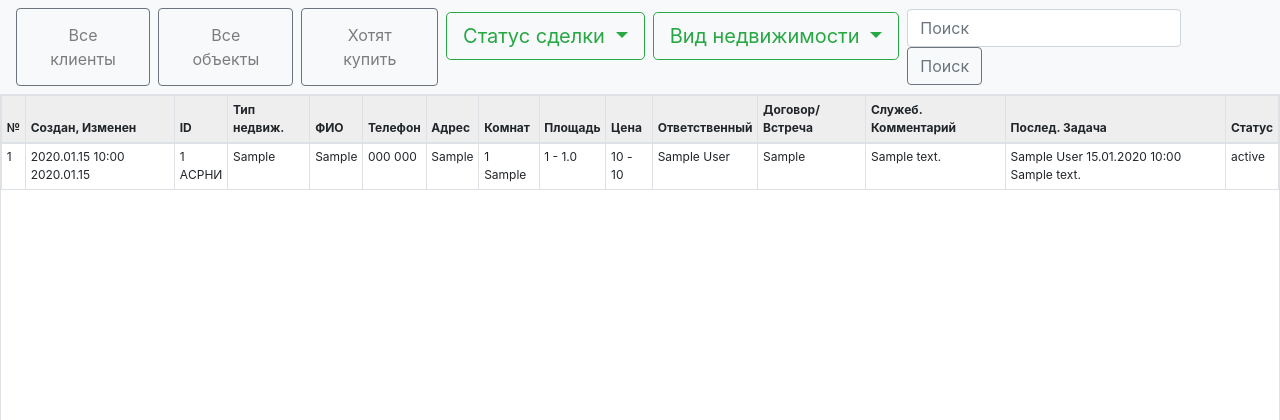
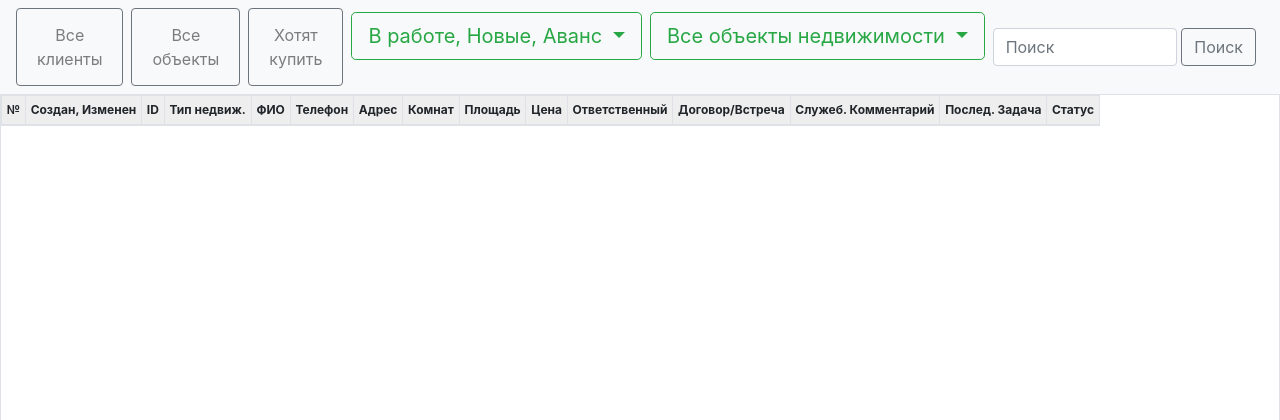
Before and after one commit to Chaplygin-vlad/crm_build, a Django app: page /all_buyers/ in a window 1280 px wide. Shown: the top 420 px of the page. Run offline with Django 3.2, Linux system fonts and the light colour scheme; tables that the repository leaves empty hold one stand-in row (values such as "Sample post"); lists and menus that the app fills with data are empty.

Commit message:
add filters and search

```diff
--- a/crm/crm_build/templates/base.html
+++ b/crm/crm_build/templates/base.html
@@ -57,19 +57,34 @@
                         type="button" id="dropdownMenuButton"
                         data-toggle="dropdown" aria-haspopup="true"
                         aria-expanded="false">
-                        Статус сделки
+                    <lable text=" "></lable>
+                    {{ status_value }}
                 </button>
                 <div class="dropdown-menu"
                      aria-labelledby="dropdownMenuButton">
-                        <a class="nav-link dropdown-item" href="#">Новые, В работе, Аванс</a>
-                        <a class="nav-link dropdown-item" href="#">Все статусы...</a>
-                        <a class="nav-link dropdown-item" href="#">Новые</a>
-                        <a class="nav-link dropdown-item" href="#">В работе</a>
-                        <a class="nav-link dropdown-item" href="#">Аванс</a>
-                        <a class="nav-link dropdown-item" href="#">Отложенные</a>
-                        <a class="nav-link dropdown-item" href="#">Сделка (завершена)</a>
-                        <a class="nav-link dropdown-item" href="#">Архив (без сделки)</a>
-                        <a class="nav-link dropdown-item" href="#">Рекламные</a>
+                    <a class="nav-link dropdown-item"
+                       href="{{ request.path }}?obj_type={{ obj_type_key }}">Новые,
+                        В работе, Аванс</a>
+                    <a class="nav-link dropdown-item"
+                       href="{{ request.path }}?status=all&obj_type={{ obj_type_key }}">Все
+                        статусы...</a>
+                    <a class="nav-link dropdown-item"
+                       href="{{ request.path }}?status=new&obj_type={{ obj_type_key }}">Новые</a>
+                    <a class="nav-link dropdown-item"
+                       href="{{ request.path }}?status=in_work&obj_type={{ obj_type_key }}">В
+                        работе</a>
+                    <a class="nav-link dropdown-item"
+                       href="{{ request.path }}?status=avans&obj_type={{ obj_type_key }}">Аванс</a>
+                    <a class="nav-link dropdown-item"
+                       href="{{ request.path }}?status=delayed&obj_type={{ obj_type_key }}">Отложенные</a>
+                    <a class="nav-link dropdown-item"
+                       href="{{ request.path }}?status=closed&obj_type={{ obj_type_key }}">Сделка
+                        (завершена)</a>
+                    <a class="nav-link dropdown-item"
+                       href="{{ request.path }}?status=archive&obj_type={{ obj_type_key }}">Архив
+                        (без сделки)</a>
+                    <a class="nav-link dropdown-item"
+                       href="{{ request.path }}?status=advert&obj_type={{ obj_type_key }}">Рекламные</a>
                 </div>
 
             </li>
@@ -79,28 +94,40 @@
                         type="button" id="dropdownMenuButton"
                         data-toggle="dropdown" aria-haspopup="true"
                         aria-expanded="false">
-                        Вид недвижимости
+                    {{ obj_type_value }}
                 </button>
                 <div class="dropdown-menu"
                      aria-labelledby="dropdownMenuButton">
-                        <a class="nav-link dropdown-item" href="#">Все типы недвижимости</a>
-                        <a class="nav-link dropdown-item" href="#">Квартиры</a>
-                        <a class="nav-link dropdown-item" href="#">Дома</a>
-                        <a class="nav-link dropdown-item" href="#">Земельные участки</a>
+                    <a class="nav-link dropdown-item"
+                       href="{{ request.path }}?status={{ status_key }}">Все
+                        типы недвижимости</a>
+                    <a class="nav-link dropdown-item"
+                       href="{{ request.path }}?obj_type=apart&status={{ status_key }}">Квартира</a>
+                    <a class="nav-link dropdown-item"
+                       href="{{ request.path }}?obj_type=house&status={{ status_key }}">Дом</a>
+                    <a class="nav-link dropdown-item"
+                       href="{{ request.path }}?obj_type=land&status={{ status_key }}">Земельный
+                        участок</a>
                 </div>
 
 
             </li>
         </ul>
 
-        <form class="form-inline my-2 my-lg-0">
-            <input class="form-control mr-sm-2" type="search"
+        <span class="mr-1">
+          <input onchange="getSearchUrl()" id="search_input" name="q"
+                 class="form-control mr-sm-2"
+                 type="search"
                  placeholder="Поиск" aria-label="Поиск">
-            <button class="btn btn-outline-secondary my-2 my-sm-0"
-                    type="submit">
+        </span>
+        <span>
+        <a id="search_link" class="btn btn-outline-secondary my-2 my-sm-0"
+           href="{{ request.path }}?obj_type={{ obj_type_key }}&status={{ status_key }}">
             Поиск
-            </button>
-        </form>
+        </a>
+        </span>
+
+
         <a class="ml-2" href="#"><i class="fas fa-filter fa-lg"></i></a>
     </div>
 </nav>
@@ -120,6 +147,21 @@
         integrity="sha384-w1Q4orYjBQndcko6MimVbzY0tgp4pWB4lZ7lr30WKz0vr/aWKhXdBNmNb5D92v7s"
         crossorigin="anonymous"></script>
 
+<script>
+    function getSearchUrl() {
+        let input = document.getElementById('search_input');
+        let a = document.getElementById('search_link');
+        a.setAttribute('href', a.getAttribute('href') + "&q=" + input.value);
+    }
+    const input_node = document.getElementById('search_input');
+    input_node.addEventListener("keyup", function(event) {
+    if (event.key === "Enter") {
+        let a = document.getElementById('search_link');
+        document.location.href = a.getAttribute('href');
+
+    }
+});
+</script>
 
 </body>
 
--- a/crm/crm_build/utils.py
+++ b/crm/crm_build/utils.py
@@ -1,11 +1,103 @@
+from django.db.models import Q
+
 STATUS_DICT = {
     "open": "Просмотр",
     "add": "Создал",
     "edit": "Редактирование"
 }
 
+DEAL_STATUS = {
+    "default": "В работе, Новые, Аванс",
+    "all": "Все статусы",
+    "new": "Новые",
+    "in_work": "В работе",
+    "avans": "Аванс",
+    "delayed": "Отложенные",
+    "closed": "Сделка (завершена)",
+    "archive": "Архив (без сделки)",
+    "advert": "Рекламные"
+}
+
+DEAL_TYPE = {
+    "default": "Все объекты недвижимости",
+    "apart": "Квартира",
+    "house": "Дом",
+    "land": "Земельный участок",
+
+}
+
 
 def change_stat_enum(queryset):
     """Приводит действие к русскому"""
-    queryset["stat_enum"] = STATUS_DICT.get( queryset.get("stat_enum"))
+    queryset["stat_enum"] = STATUS_DICT.get(queryset.get("stat_enum"))
     return queryset
+
+
+def get_status_filter(status):
+    """Получаем фильтр для статуса сделки"""
+    if status == "default":
+        result = Q(status_enum__in=["В работе", "Новые", "Аванс"])
+    elif status == "all":
+        result = None
+    else:
+        result = Q(status_enum=DEAL_STATUS[status])
+    return result
+
+
+def get_type_filter(obj_type):
+    """Получаем фильтр для типа сделки"""
+    if obj_type == "default":
+        result = None
+    else:
+        result = Q(realty_enum=DEAL_TYPE[obj_type])
+    return result
+
+
+def get_filter(status, obj_type):
+    """Собирает общий фильтр по двум параметрам"""
+    status_filter = get_status_filter(status)
+    type_filter = get_type_filter(obj_type)
+    if status_filter is None:
+        result = type_filter
+    elif type_filter is None:
+        result = status_filter
+    else:
+        result = Q(status_filter, type_filter)
+    return result
+
+
+def get_search(queue):
+    """Возвращаем параметры для поиска"""
+    result = (
+            Q(tel1__contains=queue) |
+            Q(fff__contains=queue) |
+            Q(iii__contains=queue) |
+            Q(ooo__contains=queue) |
+            Q(lot__contains=queue) |
+            Q(addr__contains=queue)
+    )
+    return result
+
+
+def get_context_values(request, context):
+    """Добавляет данные в контекст"""
+    context["status_value"] = DEAL_STATUS[request.get(
+        "status",
+        "default"
+    )]
+    context["status_key"] = request.get("status", "default")
+    context["obj_type_value"] = DEAL_TYPE[request.get(
+        "obj_type",
+        "default"
+    )]
+    context["obj_type_key"] = request.get("obj_type", "default")
+    return context
+
+
+def get_filters(request):
+    """Получаем фильтры"""
+    status_filter = request.get('status', 'default')
+    type_filter = request.get('obj_type', 'default')
+    queryset_filter = get_filter(status_filter, type_filter)
+    search = request.get('q')
+    return queryset_filter, search
--- a/crm/crm_build/views.py
+++ b/crm/crm_build/views.py
@@ -9,7 +9,12 @@ from django.db.models import (
 from django.views.generic import ListView
 
 from crm_build.models import RlClient, SysUser, MainImage, SysStat, RlShow
-from crm_build.utils import change_stat_enum
+from crm_build.utils import (
+    change_stat_enum,
+    get_search,
+    get_context_values,
+    get_filters,
+)
 
 
 class MainPageListView(ListView):
@@ -20,8 +25,10 @@ class MainPageListView(ListView):
     paginate_by = 10
 
     def get_queryset(self):
-        queryset = RlClient.objects.exclude(
-            status_enum='Архив (без сделки)'
+        queryset_filter, search = get_filters(self.request.GET)
+
+        queryset = RlClient.objects.filter(
+            queryset_filter
         ).annotate(
             agent=Subquery(
                 SysUser.objects.filter(
@@ -32,8 +39,16 @@ class MainPageListView(ListView):
                     row_id=OuterRef("last_work_user_id")).values("name")
             )
         )
+        if search is not None:
+            search_queue = get_search(search)
+            queryset = queryset.filter(search_queue)
 
         return queryset
+
+    def get_context_data(self, **kwargs):
+        context = super().get_context_data(**kwargs)
+        context = get_context_values(self.request.GET, context)
+        return context
 
 
 class AllSaleObjectListView(ListView):
@@ -47,9 +62,12 @@ class AllSaleObjectListView(ListView):
     queryset = RlClient.objects.all().annotate(square_price=wrapped_expression)
 
     def get_queryset(self):
+        queryset_filter, search = get_filters(self.request.GET)
+
         queryset = super().get_queryset().filter(
-            client_enum='Продажа').exclude(
-            status_enum='Архив (без сделки)'
+            client_enum='Продажа'
+        ).filter(
+            queryset_filter
         ).annotate(
             photo=Subquery(
                 MainImage.objects.filter(
@@ -68,8 +86,16 @@ class AllSaleObjectListView(ListView):
                     row_id=OuterRef("last_work_user_id")).values("name")
             )
         )
+        if search is not None:
+            search_queue = get_search(search)
+            queryset = queryset.filter(search_queue)
 
         return queryset
+
+    def get_context_data(self, **kwargs):
+        context = super().get_context_data(**kwargs)
+        context = get_context_values(self.request.GET, context)
+        return context
 
 
 class AllBuyersListView(ListView):
@@ -80,8 +106,12 @@ class AllBuyersListView(ListView):
     paginate_by = 10
 
     def get_queryset(self):
-        queryset = RlClient.objects.exclude(
-            status_enum='Архив (без сделки)'
+        queryset_filter, search = get_filters(self.request.GET)
+
+        queryset = RlClient.objects.filter(
+            client_enum='Купить'
+        ).filter(
+            queryset_filter
         ).annotate(
             agent=Subquery(
                 SysUser.objects.filter(
@@ -92,8 +122,16 @@ class AllBuyersListView(ListView):
                     row_id=OuterRef("last_work_user_id")).values("name")
             )
         )
+        if search is not None:
+            search_queue = get_search(search)
+            queryset = queryset.filter(search_queue)
 
         return queryset
+
+    def get_context_data(self, **kwargs):
+        context = super().get_context_data(**kwargs)
+        context = get_context_values(self.request.GET, context)
+        return context
 
 
 class BuyerDetail(ListView):
```
Lines whose indentation alone changed are shown as unchanged.
